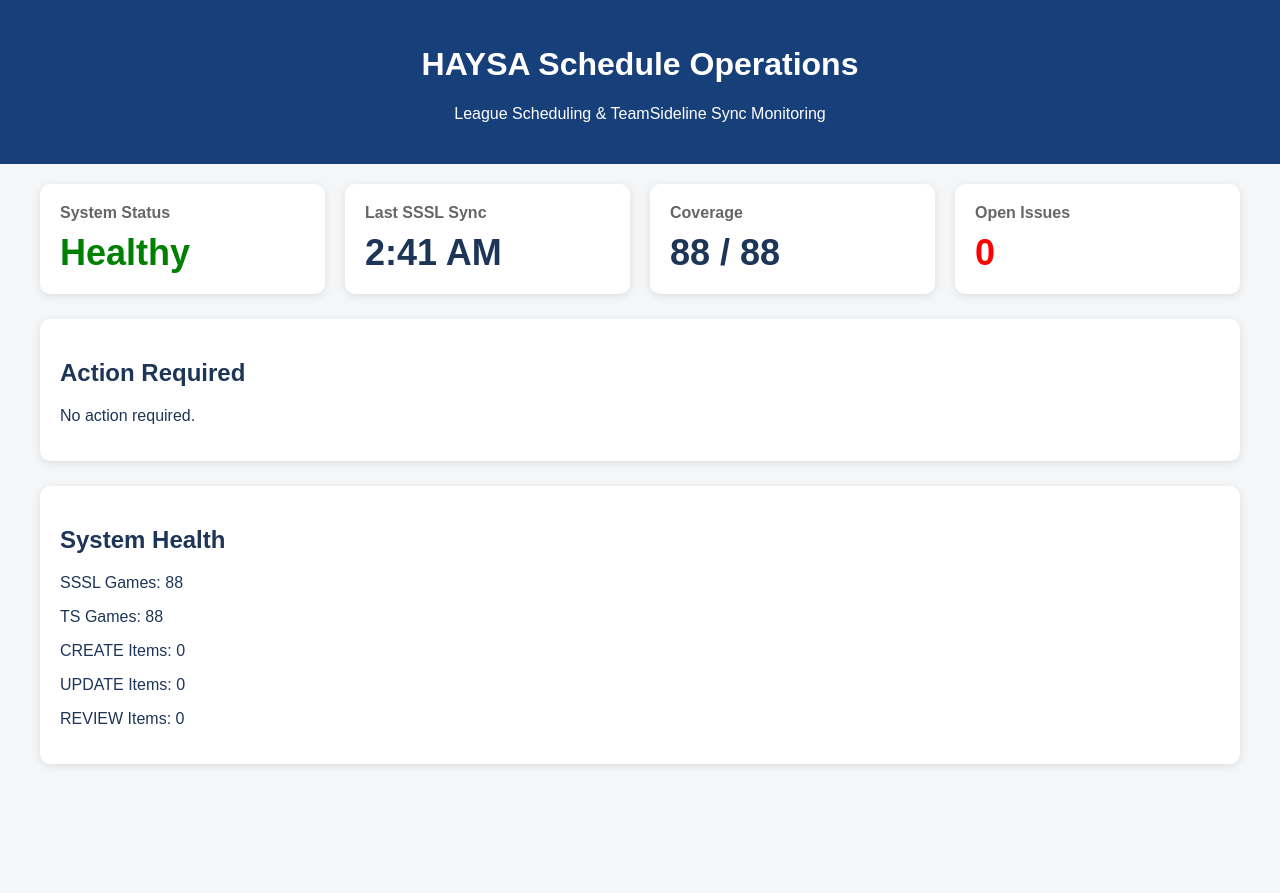
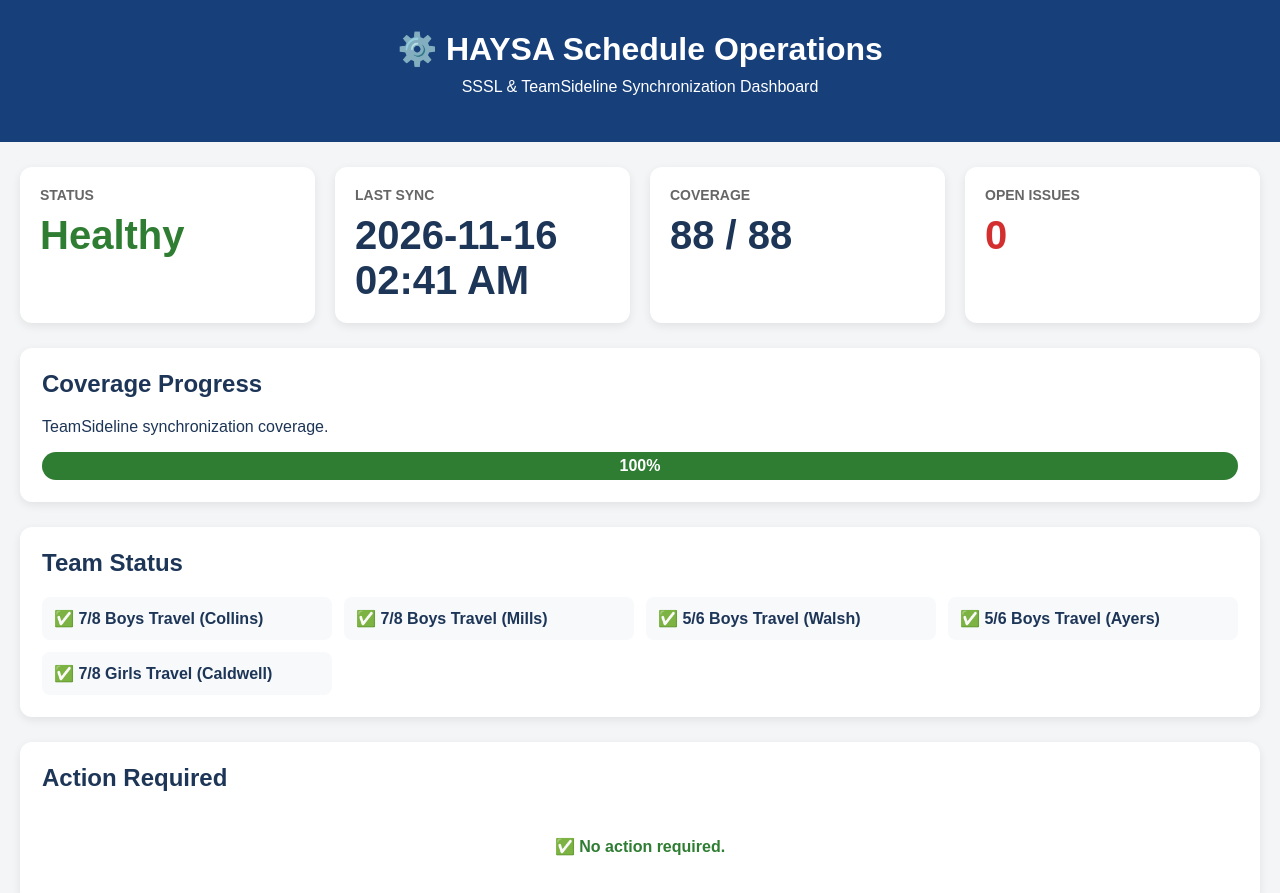
Before and after one commit to HAYSA-Soccer/coaches-hub, a plain HTML site: page docs/schedule-ops/index.html in a window 1280 px wide. Shown: the top 893 px of the page. Before the commit the page ends 800 px from the top, so only its background shows below. Drawn offline with Linux system fonts and the light colour scheme.

Commit message:
Update index.html

```diff
--- a/docs/schedule-ops/index.html
+++ b/docs/schedule-ops/index.html
@@ -1,83 +1,145 @@
 <!DOCTYPE html>
-<html>
+<html lang="en">
 <head>
 <meta charset="utf-8">
 <meta name="viewport" content="width=device-width, initial-scale=1">
 
-<title>Schedule Operations</title>
+<title>HAYSA Schedule Operations</title>
 
 <style>
 
-body {
-    font-family: Arial, sans-serif;
-    margin: 0;
-    background: #f4f6f8;
-    color: #1d3557;
+body{
+    margin:0;
+    font-family:Arial,Helvetica,sans-serif;
+    background:#f3f5f7;
+    color:#1d3557;
 }
 
-.header {
-    background: #173f7a;
-    color: white;
-    padding: 25px;
-    text-align: center;
+.header{
+    background:#173f7a;
+    color:white;
+    text-align:center;
+    padding:30px;
 }
 
-.container {
-    max-width: 1200px;
-    margin: 20px auto;
-    padding: 0 20px;
+.header h1{
+    margin:0;
 }
 
-.cards {
-    display: grid;
-    grid-template-columns: repeat(auto-fit,minmax(220px,1fr));
-    gap: 20px;
+.header p{
+    margin-top:10px;
 }
 
-.card {
-    background: white;
-    border-radius: 10px;
-    padding: 20px;
-    box-shadow: 0 2px 8px rgba(0,0,0,.10);
+.container{
+    max-width:1400px;
+    margin:25px auto;
+    padding:0 20px;
 }
 
-.card h2 {
-    margin: 0;
-    font-size: 16px;
-    color: #666;
+.cards{
+    display:grid;
+    grid-template-columns:repeat(auto-fit,minmax(240px,1fr));
+    gap:20px;
 }
 
-.card .value {
-    font-size: 36px;
-    font-weight: bold;
-    margin-top: 10px;
+.card{
+    background:white;
+    border-radius:12px;
+    padding:20px;
+    box-shadow:0 3px 10px rgba(0,0,0,.08);
 }
 
-.good {
-    color: green;
+.card h3{
+    margin:0;
+    color:#666;
+    font-size:14px;
+    text-transform:uppercase;
 }
 
-.warning {
-    color: orange;
+.value{
+    font-size:40px;
+    font-weight:bold;
+    margin-top:10px;
 }
 
-.bad {
-    color: red;
+.good{
+    color:#2e7d32;
 }
 
-.section {
-    background: white;
-    margin-top: 25px;
-    border-radius: 10px;
-    padding: 20px;
-    box-shadow: 0 2px 8px rgba(0,0,0,.10);
+.warning{
+    color:#ff8f00;
 }
 
-.issue {
-    border-left: 5px solid #e63946;
-    margin-bottom: 12px;
-    padding: 12px;
-    background: #fafafa;
+.bad{
+    color:#d32f2f;
+}
+
+.section{
+    background:white;
+    border-radius:12px;
+    padding:22px;
+    margin-top:25px;
+    box-shadow:0 3px 10px rgba(0,0,0,.08);
+}
+
+.section h2{
+    margin-top:0;
+}
+
+.progress{
+    background:#e0e0e0;
+    height:28px;
+    border-radius:18px;
+    overflow:hidden;
+}
+
+.progress-fill{
+    width:100%;
+    height:100%;
+    background:#2e7d32;
+    color:white;
+    font-weight:bold;
+    text-align:center;
+    line-height:28px;
+}
+
+.team-grid{
+    display:grid;
+    grid-template-columns:repeat(auto-fit,minmax(250px,1fr));
+    gap:12px;
+}
+
+.team-card{
+    background:#f7f9fb;
+    border-radius:8px;
+    padding:12px;
+    font-weight:bold;
+}
+
+.issue-card{
+    background:#fff6f6;
+    border-left:6px solid #d32f2f;
+    padding:14px;
+    margin-bottom:15px;
+    border-radius:6px;
+}
+
+.issue-title{
+    font-weight:bold;
+    color:#d32f2f;
+    margin-bottom:5px;
+}
+
+.small{
+    color:#777;
+    font-size:14px;
+}
+
+.empty{
+    text-align:center;
+    padding:25px;
+    color:#2e7d32;
+    font-weight:bold;
 }
 
 </style>
@@ -86,67 +148,238 @@ body {
 <body>
 
 <div class="header">
-    <h1>HAYSA Schedule Operations</h1>
-    <p>League Scheduling & TeamSideline Sync Monitoring</p>
+    <h1>⚙️ HAYSA Schedule Operations</h1>
+    <p>SSSL & TeamSideline Synchronization Dashboard</p>
 </div>
 
 <div class="container">
 
+    <!-- TOP METRICS -->
+
     <div class="cards">
 
         <div class="card">
-            <h2>System Status</h2>
-            <div class="value good">Healthy</div>
+            <h3>Status</h3>
+            <div
+                class="value good"
+                id="statusCard">
+                Healthy
+            </div>
         </div>
 
         <div class="card">
-            <h2>Last SSSL Sync</h2>
-            <div class="value">2:41 AM</div>
+            <h3>Last Sync</h3>
+            <div
+                class="value"
+                id="lastSync">
+                Loading...
+            </div>
         </div>
 
         <div class="card">
-            <h2>Coverage</h2>
-            <div class="value">88 / 88</div>
+            <h3>Coverage</h3>
+            <div
+                class="value"
+                id="coverage">
+                88 / 88
+            </div>
         </div>
 
         <div class="card">
-            <h2>Open Issues</h2>
-            <div class="value bad">0</div>
+            <h3>Open Issues</h3>
+            <div
+                class="value bad"
+                id="issueCount">
+                0
+            </div>
         </div>
 
     </div>
+
+    <!-- COVERAGE -->
+
+    <div class="section">
+
+        <h2>Coverage Progress</h2>
+
+        <p>
+            TeamSideline synchronization coverage.
+        </p>
+
+        <div class="progress">
+            <div
+                class="progress-fill"
+                id="coverageBar">
+                100%
+            </div>
+        </div>
+
+    </div>
+
+    <!-- TEAM STATUS -->
+
+    <div class="section">
+
+        <h2>Team Status</h2>
+
+        <div
+            id="teamStatus"
+            class="team-grid">
+
+            <div class="team-card">
+                ✅ Loading...
+            </div>
+
+        </div>
+
+    </div>
+
+    <!-- ACTIONS -->
 
     <div class="section">
 
         <h2>Action Required</h2>
 
-        <p>No action required.</p>
+        <div id="issuesContainer">
 
-        <!-- Example issue
+            <div class="empty">
+                Loading schedule data...
+            </div>
 
-        <div class="issue">
-            <strong>CREATE</strong><br>
-            5/6 Boys Walsh vs Quincy<br>
-            Missing from TeamSideline
         </div>
-
-        -->
-
-    </div>
-
-    <div class="section">
-
-        <h2>System Health</h2>
-
-        <p>SSSL Games: 88</p>
-        <p>TS Games: 88</p>
-        <p>CREATE Items: 0</p>
-        <p>UPDATE Items: 0</p>
-        <p>REVIEW Items: 0</p>
 
     </div>
 
 </div>
 
+<script>
+
+const sampleData = {
+    status: "Healthy",
+    lastSync: "2026-11-16 02:41 AM",
+    ssslGames: 88,
+    tsGames: 88,
+    coverage: 100,
+    create: 0,
+    update: 0,
+    review: 0,
+    teams: [
+        {name:"7/8 Boys Travel (Collins)",status:"good"},
+        {name:"7/8 Boys Travel (Mills)",status:"good"},
+        {name:"5/6 Boys Travel (Walsh)",status:"good"},
+        {name:"5/6 Boys Travel (Ayers)",status:"good"},
+        {name:"7/8 Girls Travel (Caldwell)",status:"good"}
+    ],
+    issues:[]
+};
+
+render(sampleData);
+
+function render(data){
+
+    document.getElementById(
+        "statusCard"
+    ).innerText = data.status;
+
+    document.getElementById(
+        "lastSync"
+    ).innerText = data.lastSync;
+
+    document.getElementById(
+        "coverage"
+    ).innerText =
+        data.tsGames +
+        " / " +
+        data.ssslGames;
+
+    const issueCount =
+        data.create +
+        data.update +
+        data.review;
+
+    document.getElementById(
+        "issueCount"
+    ).innerText =
+        issueCount;
+
+    document.getElementById(
+        "coverageBar"
+    ).style.width =
+        data.coverage + "%";
+
+    document.getElementById(
+        "coverageBar"
+    ).innerText =
+        data.coverage + "%";
+
+    let teamHtml = "";
+
+    data.teams.forEach(team => {
+
+        const icon =
+            team.status === "good"
+            ? "✅"
+            : "⚠️";
+
+        teamHtml += `
+            <div class="team-card">
+                ${icon} ${team.name}
+            </div>
+        `;
+
+    });
+
+    document.getElementById(
+        "teamStatus"
+    ).innerHTML =
+        teamHtml;
+
+    let issueHtml = "";
+
+    if(data.issues.length === 0){
+
+        issueHtml =
+            '<div class="empty">✅ No action required.</div>';
+
+    }else{
+
+        data.issues.forEach(issue => {
+
+            issueHtml += `
+                <div class="issue-card">
+
+                    <div class="issue-title">
+                        ${issue.status}
+                    </div>
+
+                    <strong>
+                        ${issue.team}
+                    </strong>
+
+                    <br>
+
+                    ${issue.opponent}
+
+                    <br>
+
+                    <span class="small">
+                        ${issue.date}
+                    </span>
+
+                </div>
+            `;
+
+        });
+
+    }
+
+    document.getElementById(
+        "issuesContainer"
+    ).innerHTML =
+        issueHtml;
+}
+
+</script>
+
 </body>
 </html>
```
